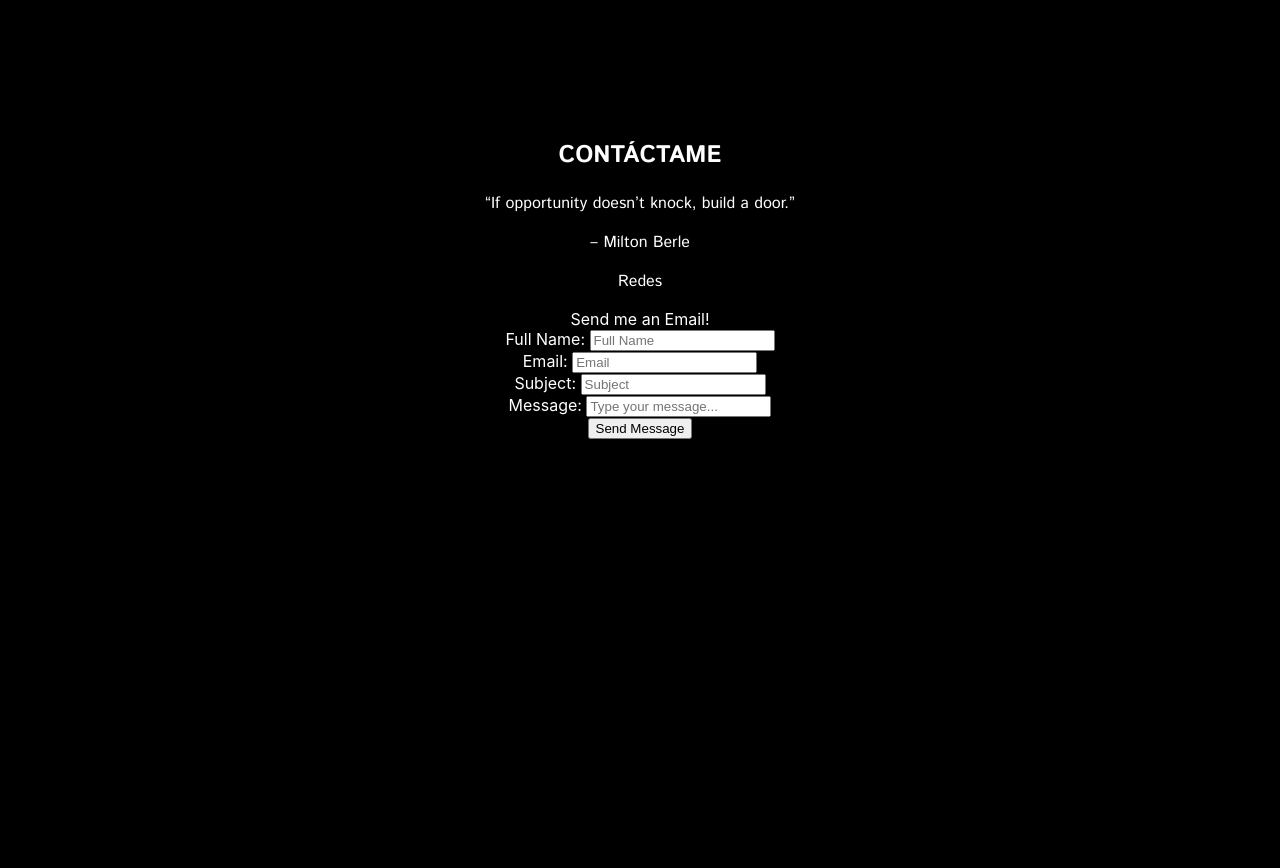
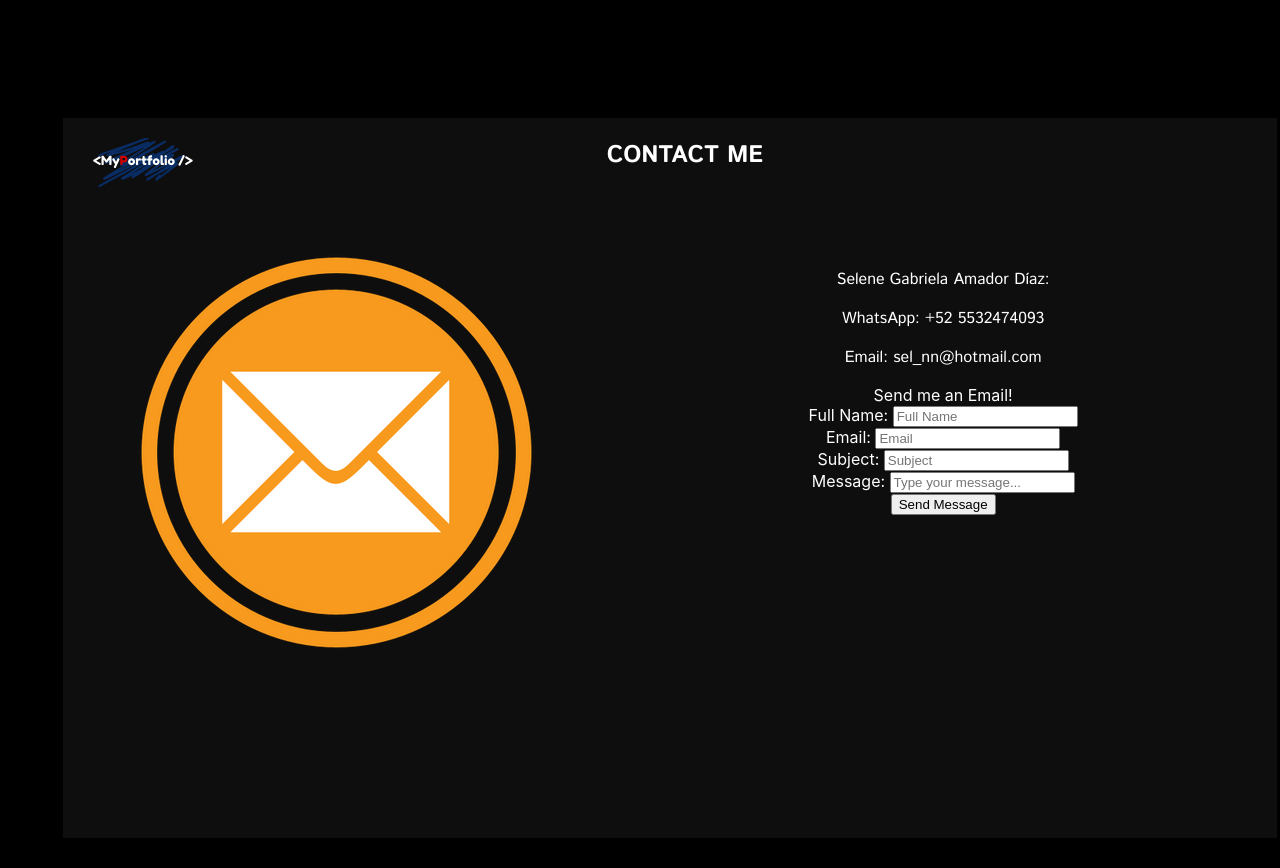
Before and after one commit to selenegabriela/portafolio, a React (Create React App) app: page /home in a window 1280 px wide. Shown: the part 1582-2450 px from the top of the page. Before the commit the page ends 2021 px from the top, so only its background shows below. Built offline with nearby package versions, Linux system fonts and the light colour scheme.

Commit message:
form validation email and fieds empty, image email

```diff
--- a/src/Sections/Footer/Footer.jsx
+++ b/src/Sections/Footer/Footer.jsx
@@ -1,6 +1,10 @@
+/* eslint-disable no-control-regex */
 import React, { useRef, useState } from "react";
 import emailjs from '@emailjs/browser'
 import Error from "../../components/Error/Error";
+import emailImage from '../../images/mail.png'
+import logo from '../../images/my-portfolio2.svg'
+import s from './Footer.module.css'
 
 const Footer = () => {
 
@@ -8,61 +12,120 @@ const Footer = () => {
   const [ email, setEmail ] = useState('');
   const [ subject, setSubject ] = useState('');
   const [ message, setMessage ] = useState('');
-  const [ error, setError ] = useState({});
+  const [ errorFields, setErrorFields ] = useState('');
+  const [ errorEmail, setErrorEmail ] = useState('');
+
 
   const form = useRef()
 
   const sendEmail = (e) => {
     e.preventDefault();
 
-    if([name, email, message].includes('')){
-      console.log(error)
-      return setError({...error,
-        allFields: 'Please, fill up all the required fields.'
-      });
+    // eslint-disable-next-line no-useless-escape
+    const regex = new RegExp("([!#-'*+/-9=?A-Z^-~-]+(\.[!#-'*+/-9=?A-Z^-~-]+)*|\"\(\[\]!#-[^-~ \t]|(\\[\t -~]))+\")@([!#-'*+/-9=?A-Z^-~-]+(\.[!#-'*+/-9=?A-Z^-~-]+)*|\[[\t -Z^-~]*])");
+
+    const fields = [name, email, message].includes('');
+    const regexAccepted = !regex.test(email)
+
+    if(fields || regexAccepted){
+      if(fields){
+        setErrorFields('Please, fill up all the required fields.');
+        setTimeout(() => {
+          setErrorFields('');
+        }, 3000);
+      }
+      if(regexAccepted) {
+        setErrorEmail('Invalid Email.');
+        setTimeout(() => {
+          setErrorEmail('');
+        }, 3000);
+      }
+      return
     }
+      // emailjs.sendForm('service_9tca8jm', 'template_au1soah', form.current, 'Dhza5zpZuHAMh80lM')
+      //   .then((result) => {
+        //       console.log(result.text);
+        //   }, (error) => {
+      //       console.log(error.text);
+      //   });
 
-    emailjs.sendForm('service_9tca8jm', 'template_au1soah', form.current, 'Dhza5zpZuHAMh80lM')
-      .then((result) => {
-          console.log(result.text);
-      }, (error) => {
-          console.log(error.text);
-      });
+
+    setName('')
+    setEmail('')
+    setSubject('')
+    setMessage('')
+    setErrorEmail('')
+    setErrorFields('')
   };
 
   return (
-    <footer>
-      <div>
-        <h2>CONTÁCTAME</h2>
-      </div>
-      <div>
-        <div>
-          <p>“If opportunity doesn’t knock, build a door.”</p>
-          <p>– Milton Berle</p>
+    <footer className={s.section} id='contact-me'>
+        <div className={s.flexHeaderFooter}>
+          <a href="#presentation">
+            <img src={logo} width='100' alt="home" />
+          </a>
+          <h2>CONTACT ME</h2>
+          <div></div>
         </div>
-        <div>
+      <div className={s.contentFlex}>
+        <div className={s.image}>
+          <img src={emailImage} alt="mail" />
+        </div>
+        <div className={s.data}>
           <div>
-            <p>Redes</p>
+            <p>Selene Gabriela Amador Díaz: </p>
+            <p></p>
+            <p>WhatsApp: <span>+52 5532474093</span></p>
+            <p>Email: <span>sel_nn@hotmail.com</span></p>
           </div>
           <div>
-            {error.allFields && <Error>{error.allFields}</Error>}
+            {errorFields && <Error>{errorFields}</Error>}
+            {errorEmail && <Error>{errorEmail}</Error>}
             <form onSubmit={sendEmail} ref={form}>
               <legend>Send me an Email!</legend>
               <div>
                 <label htmlFor="name">Full Name: </label>
-                <input name='name' id='name' type="text" placeholder="Full Name" />
+                <input
+                  value={name}
+                  name='name'
+                  id='name'
+                  type="text"
+                  placeholder="Full Name"
+                  onChange={e => setName(e.target.value)}
+                />
               </div>
               <div>
                 <label htmlFor="email">Email: </label>
-                <input name='email' id='email' type="text" placeholder="Email" />
+                <input
+                  value={email}
+                  name='email'
+                  id='email'
+                  type="text"
+                  placeholder="Email"
+                  onChange={e => setEmail(e.target.value)}
+                />
               </div>
               <div>
                 <label htmlFor="subject">Subject: </label>
-                <input name='subject' id='subject' type="text" placeholder="Subject" />
+                <input
+                  value={subject}
+                  name='subject'
+                  id='subject'
+                  type="text"
+                  placeholder="Subject"
+                  onChange={e => setSubject(e.target.value)}
+                />
               </div>
               <div>
                 <label htmlFor="message">Message: </label>
-                <input name='message' id='message' type="textarea" placeholder="Type your message..." />
+                <input
+                  value={message}
+                  name='message'
+                  id='message'
+                  type="textarea"
+                  placeholder="Type your message..."
+                  onChange={e => setMessage(e.target.value)}
+                />
               </div>
 
               <div>
--- /dev/null
+++ b/src/Sections/Footer/Footer.module.css
@@ -0,0 +1,37 @@
+.contactMeH2 {
+    padding-top: 50px;
+}
+.section{
+    background-color: var(--gray);
+    height: 90vh;
+    margin-left: 60px;
+    border-left-style: solid;
+    border-left-color: var(--black);
+    border-right-style: solid;
+    border-right-color: var(--black);
+    margin-bottom: 30px;
+}
+.flexHeaderFooter {
+    display: flex;
+    justify-content: space-between;
+    border-top-left-radius: 10px;
+}
+.flexHeaderFooter img {
+    margin: 20px 0 0 30px;
+}
+.flexHeaderFooter h2 {
+    margin-left: -100px;
+    margin-bottom: 80px;
+}
+.contentFlex {
+    display: flex;
+    flex-wrap: wrap;
+}
+
+.image {
+    flex: 30%
+}
+
+.data {
+    flex: 40%
+}
--- a/src/Sections/Presentation/Presentation.jsx
+++ b/src/Sections/Presentation/Presentation.jsx
@@ -28,7 +28,7 @@ const Presentation = () => {
             <div>
               <p>
                 I'm a very passionate person. I love learning and creating new stuff and I think programming is the perfect place to be if you love those things. But that's not all: I like accepting new challenges and I like findind the solution to especific problems: happiness after frustration, light after darkness, the reward you get after doing your best in a hard situation. Now you know who I am. Do you want to contact me?
-                Then <a href="">do it!</a>
+                Then <a href="#contact-me">do it!</a>
               </p>
             </div>
         </div>
```
Also changed, not shown: src/images/mail.png (added).
